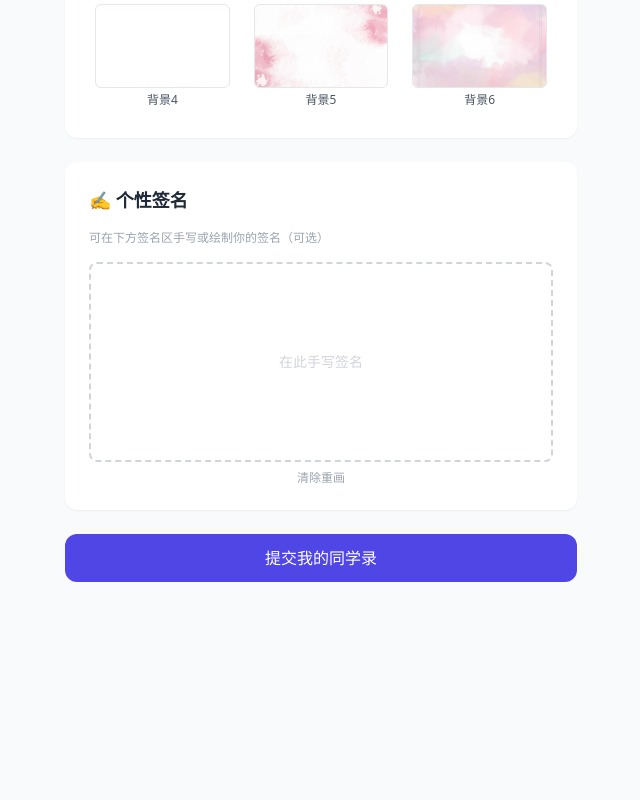
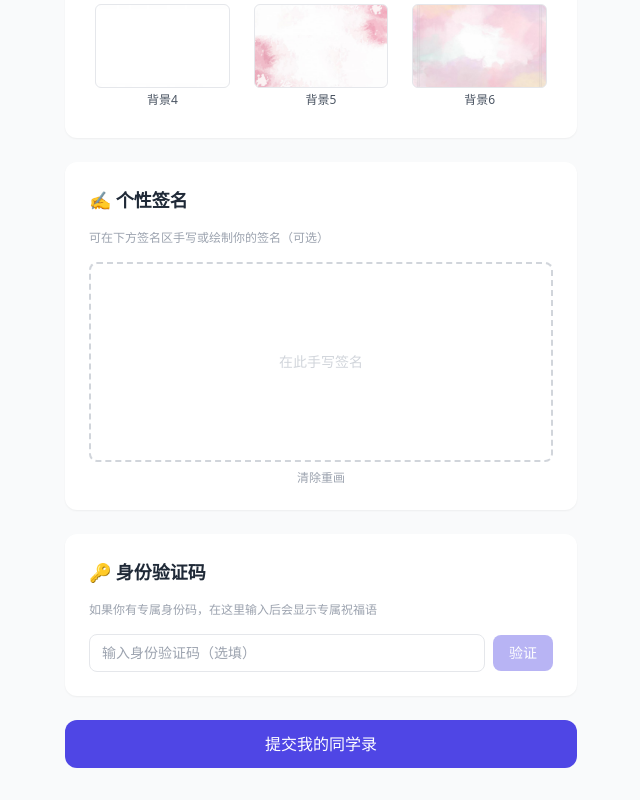
Before and after one commit to moujunxi/grad-yearbook, a React (Vite) app in the folder client/: page / in a window 1280 px wide. Shown: the part 2164-2964 px from the top of the page, without its empty margins (319-959 px from the left). Before the commit the page ends 2778 px from the top, so only its background shows below. Built offline with nearby package versions, Linux system fonts and the light colour scheme; no server answers.

Commit message:
add back identity code input section

```diff
--- a/client/src/pages/FormPage.jsx
+++ b/client/src/pages/FormPage.jsx
@@ -7,6 +7,7 @@ import { fetchQuestions, submitEntry } from '../lib/api';
 import AvatarUpload from '../components/AvatarUpload';
 import ThemeSelector from '../components/ThemeSelector';
 import SignaturePad from '../components/SignaturePad';
+import IdentityCodeInput from '../components/IdentityCodeInput';
 
 const F = ({ children, label, required }) => (
   <div className="space-y-1">
@@ -219,6 +220,16 @@ export default function FormPage() {
             )} />
         </section>
 
+        {/* 身份验证码 */}
+        <section className="bg-white rounded-xl shadow-sm p-6 space-y-4">
+          <h2 className="text-lg font-semibold text-gray-800">🔑 身份验证码</h2>
+          <p className="text-xs text-gray-400">如果你有专属身份码，在这里输入后会显示专属祝福语</p>
+          <Controller name="identity_code" control={control}
+            render={({ field: { value, onChange } }) => (
+              <IdentityCodeInput value={value} onChange={onChange} onVerified={setBlessingMessage} />
+            )} />
+        </section>
+
         {serverError && <p className="text-red-500 text-sm text-center bg-red-50 rounded-lg py-2">{serverError}</p>}
 
         <button type="submit" disabled={isSubmitting}
```
